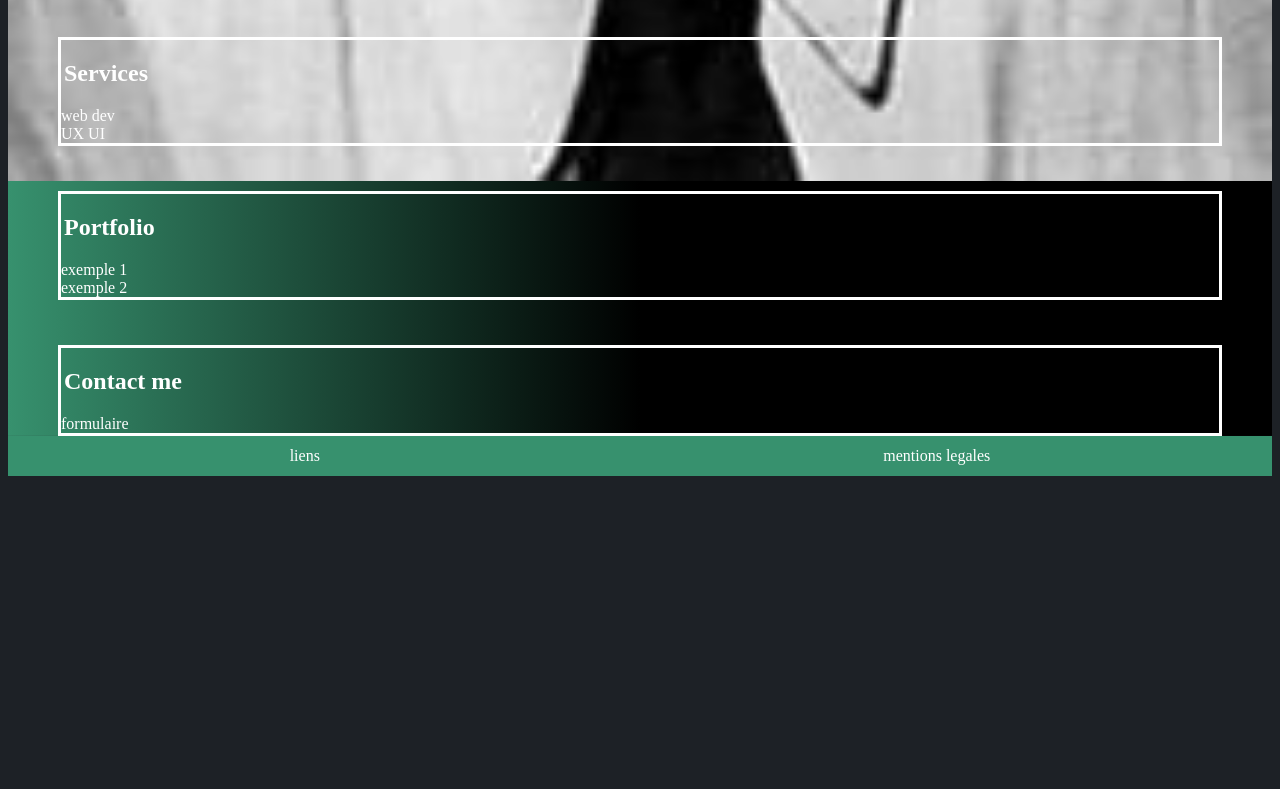
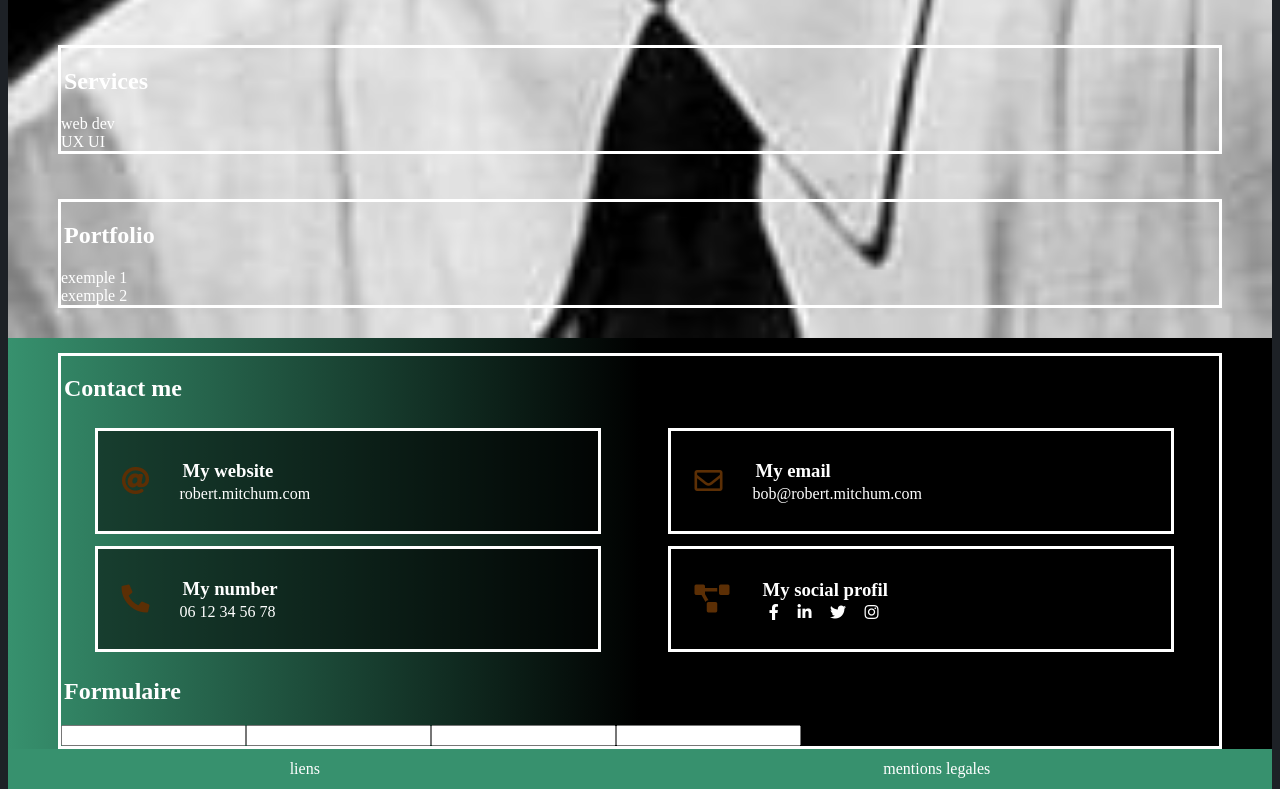
Before and after one commit to p3b3au/fortfolio, a plain HTML site: page index.html in a window 1280 px wide. Shown: the part 1837-2626 px from the top of the page. Before the commit the page ends 2313 px from the top, so only its background shows below. Drawn offline with Linux system fonts and the light colour scheme.

Commit message:
ca avance

```diff
--- /dev/null
+++ b/footer.html
@@ -0,0 +1,15 @@
+<!DOCTYPE html>
+<html lang="en">
+<head>
+    <meta charset="UTF-8">
+    <meta http-equiv="X-UA-Compatible" content="IE=edge">
+    <meta name="viewport" content="width=device-width, initial-scale=1.0">
+    <title>Document</title>
+</head>
+<body>
+    <footer>
+        <div>liens</div>
+        <div>mentions legales</div>
+        </footer>
+</body>
+</html>
--- a/index.html
+++ b/index.html
@@ -227,20 +227,51 @@
         <div>
             <h2>Contact me</h2>
         </div>
-        <div>
-            formulaire
+        <div id=mycontact0>
+        <div class="mycontact">
+            <div><i class="fas fa-at"></i></div>
+            <div class="mycontact1">
+            <div><h3>My website</h3></div>
+            <div>robert.mitchum.com</div></div>
+        </div>
+        <div class="mycontact">
+            <div><i class="far fa-envelope"></i></div>
+            <div class="mycontact1">
+            <div><h3>My email</h3></div>
+            <div>bob@robert.mitchum.com</div></div>
+        </div>
+        <div class="mycontact">
+            <div><i class="fas fa-phone-alt"></i></div>
+            <div class="mycontact1">
+            <div><h3>My number</h3></div>
+            <div>06 12 34 56 78</div></div>
+        </div>
+        <div class="mycontact">
+            <div><i class="fas fa-project-diagram"></i></div>
+            <div class="mycontact1">
+            <div><h3>My social profil</h3></div>
+            <div class=mylink><i class="fab fa-facebook-f"></i><i class="fab fa-linkedin-in"></i><i class="fab fa-twitter"></i><i class="fab fa-instagram"></i></div></div>
+        </div>
+        </div>
+
+
+        <div >
+           <h2>Formulaire</h2>
+           <form id="formulaire" action="get">
+               <input type="text" name="name" id="">
+               <input type="text" name="email" id="">
+               <input type="text" name="title" id="">
+               <input type="text" name="message" id="">
+           </form>
         </div>
     </section>
 
     </div>
 
     </Main>
-    <footer>
-        <div>liens</div>
-        <div>mentions legales</div>
+    <div id=foot>
 
-    </footer>
-
+    </div>
 </body>
 
 </html>
--- a/monscript.js
+++ b/monscript.js
@@ -1,3 +1,4 @@
 $(function(){
     $("#navbar").load("header.html");
+    $("#foot").load("footer.html");
 });
--- a/style.css
+++ b/style.css
@@ -1,3 +1,8 @@
+:root{--color1:#37916e;
+    --color2:#5c2f05;
+    --color3: rgb(0, 0, 0, 0.5)
+}
+
 @media (min-width: 1300px){
     body{
         width: 1300px;
@@ -21,7 +26,7 @@ body{
 }
 
 #back{
-    background: url(./img/robert-mitchum.jpg), linear-gradient(0.25turn, #37916e, black 50%);
+    background: url(./img/robert-mitchum.jpg), linear-gradient(0.25turn, var(--color1), black 50%);
     background-size: contain;
     background-position:right;
     background-repeat: no-repeat;
@@ -40,7 +45,7 @@ html {
 
 header{
     display: flex;
-    background-color: #37916e ;
+    background-color: var(--color1) ;
     color: white;
     height: 40px;
     align-items: center;
@@ -67,6 +72,7 @@ h4{
 h3{
     margin-bottom: 3px;
     padding-left: 3px;
+    padding-bottom: 3px;
 }
 nav{
     margin-top: 0px;
@@ -147,15 +153,15 @@ section>div{
 
 .progressbar::-webkit-progress-bar {
     border-radius: 12px;
-    background: rgb(92, 47, 5);
+    background: var(--color2);
 }
 progress::-webkit-progress-value {
-	background:#37916e;
+	background: var(--color1);
 }
 
 footer{
     color: white;
-    background-color: #37916e;
+    background-color: var(--color1);
     display: flex;
     flex-direction: row;
     justify-content: space-around;
@@ -199,7 +205,7 @@ footer{
     position: absolute;
     margin-top: 110px;
     padding: 18px;
-    background-color: grey;
+    background-color: var(--color3);
     font-style: italic;
 
 }
@@ -208,3 +214,56 @@ footer{
 .wid {
     column-width: 500px;
   }
+
+
+  /*contact */
+
+  .mycontact{
+      display: flex;
+      flex-direction: row;
+      width: 500px;
+      height: 100px;
+      align-items: center;
+      border: solid;
+      margin: 6px;
+      background-color: var(--color3);
+     }
+
+  .mycontact>div>i{
+      font-size: 1.75em;
+      padding: 12px;
+      margin-right: 12px;
+      margin-left: 12px;
+      color: var(--color2);
+  }
+
+  .mycontact1{
+    display: flex;
+    flex-direction: column;
+    justify-content: center;
+    padding-left: 6px;
+    height: inherit;
+
+  }
+
+  .mycontact h3{
+      margin: 0px;
+
+  }
+
+  #mycontact0{
+      display: flex;
+      flex-wrap: wrap;
+      justify-content: space-around;
+
+  }
+
+  .mylink{
+      display: flex;
+    justify-content: space-around;
+  }
+
+  #formulaire{
+      display: flex;
+      align-items: center;
+  }
```
